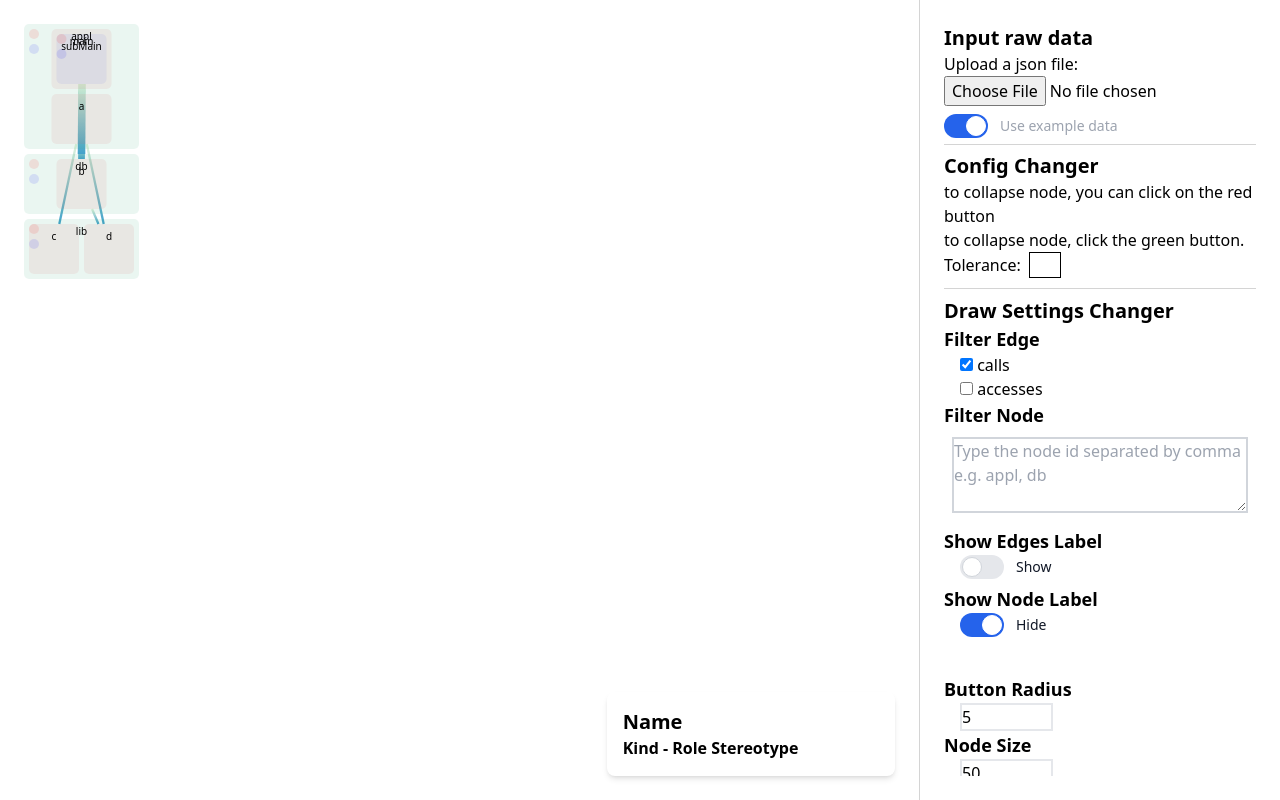
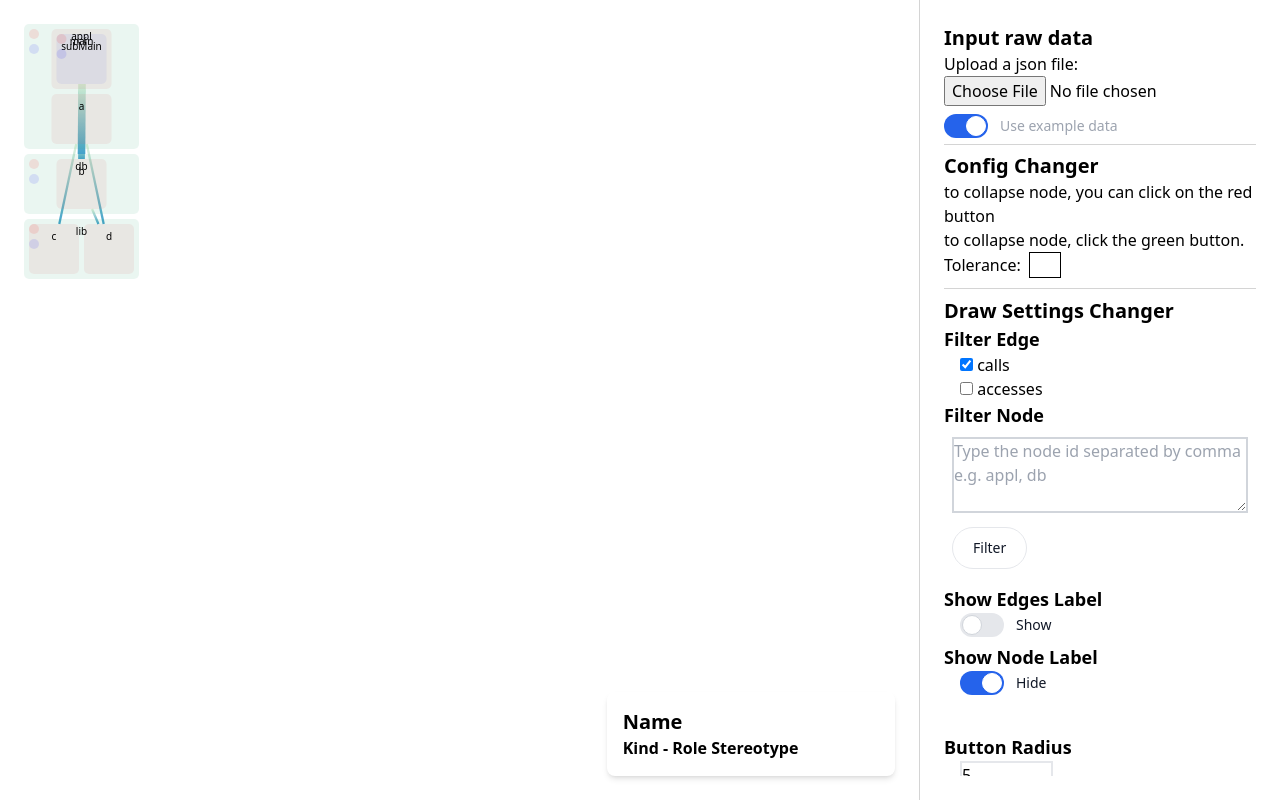
Before and after one commit to christojeffrey/software-visualization, a SvelteKit app in the folder svelte/: page / in a window 1280 px wide. Built offline with nearby package versions, Linux system fonts and the light colour scheme.

Commit message:
style: Update the UI and use filter button to minimize mistakes

```diff
--- a/svelte/src/routes/components/draw-settings-changer.svelte
+++ b/svelte/src/routes/components/draw-settings-changer.svelte
@@ -11,6 +11,7 @@
 	// layout options
 	let options: LayoutOptions[] = ['layerTree', 'straightTree', 'circular'];
 
+	let filterTextAreaValue: string;
 	function parseFilterNode(texts: string) {
 		return texts.split(',').map(text => text.trim());
 	}
@@ -46,15 +47,20 @@
 	<div>
 		<Heading headingNumber={5}>Filter Node</Heading>
 		<div class="my-2 px-2">
-			<textarea
-				class="border-gray-300 border-2 w-full"
-				rows="3"
-				placeholder="Type the node id separated by comma e.g. appl, db"
-				on:input={e => {
-					drawSettings.filteredNodes = parseFilterNode(e.currentTarget.value)
-					doRelayout = true
+			<form
+				on:submit={_ => {
+					drawSettings.filteredNodes = parseFilterNode(filterTextAreaValue);
+					doRelayout = true;
 				}}
-			/>
+			>
+				<textarea
+					class="border-gray-300 border-2 w-full mb-2"
+					rows="3"
+					placeholder="Type the node id separated by comma e.g. appl, db"
+					bind:value={filterTextAreaValue}
+				/>
+				<Button type="submit">Filter</Button>
+			</form>
 		</div>
 	</div>
 
--- a/svelte/src/ui/button.svelte
+++ b/svelte/src/ui/button.svelte
@@ -1,12 +1,16 @@
-<script>
+<script lang="ts">
+	import type { HTMLButtonAttributes } from "svelte/elements";
+
 	export let disabled = false;
 	export let onClick = () => {};
+	export let type: HTMLButtonAttributes["type"] = "button"
 </script>
 
 <button
 	class="py-2.5 px-5 me-2 mb-2 text-sm font-medium text-gray-900 focus:outline-none bg-white rounded-full border border-gray-200 hover:bg-gray-100 hover:text-blue-700 focus:z-10 focus:ring-4 focus:ring-gray-200 dark:focus:ring-gray-700 dark:bg-gray-800 dark:text-gray-400 dark:border-gray-600 dark:hover:text-white dark:hover:bg-gray-700"
 	{disabled}
 	on:click={onClick}
+	type={type}
 >
 	<slot />
 </button>
```
